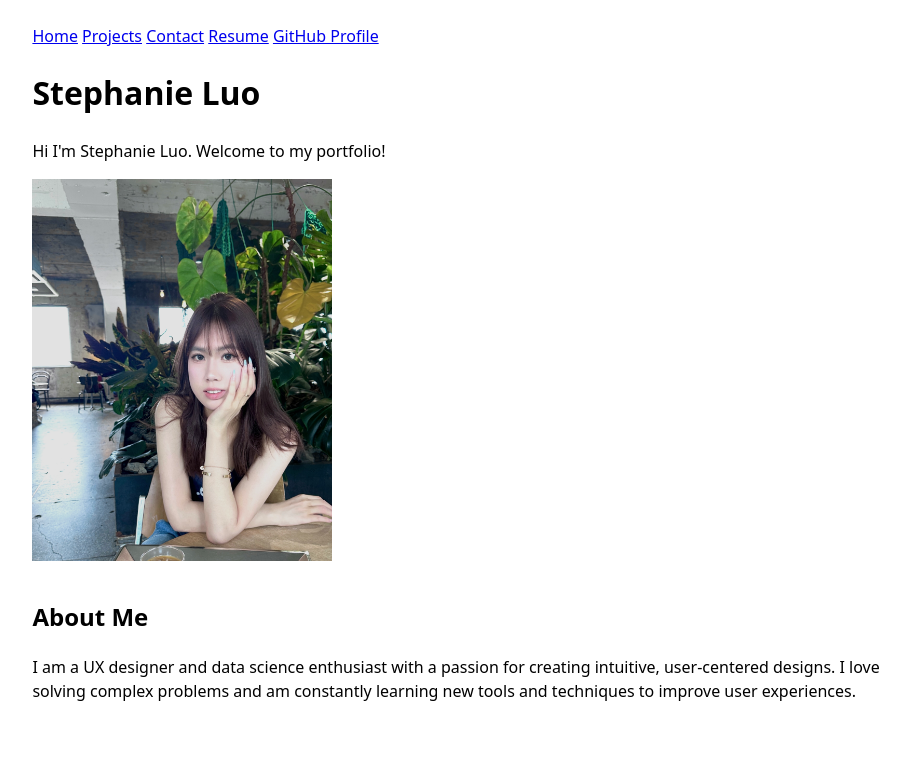
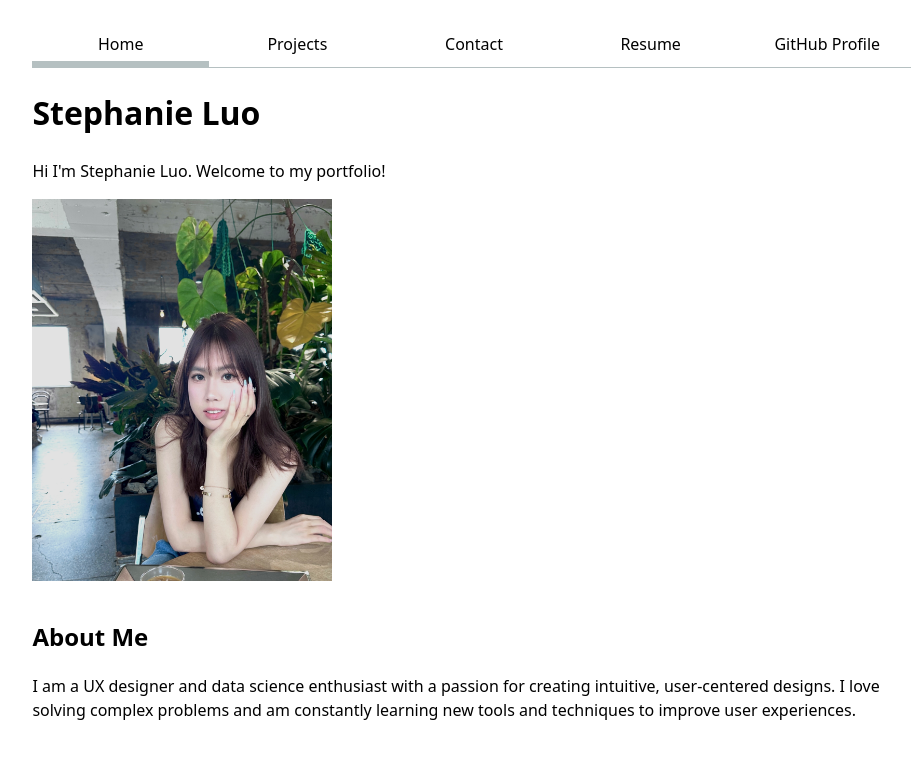
Before and after one commit to stephluooo/portfolio, a plain HTML site: page index.html in a window 1280 px wide. Shown: the whole page, without its empty margins (166-1077 px from the left). Drawn offline with Linux system fonts and the light colour scheme.

Commit message:
Update style.css

```diff
--- a/style.css
+++ b/style.css
@@ -27,3 +27,27 @@ nav ul {
   gap: 1rem;
   justify-content: center;
 }
+
+nav {
+  display: flex;
+  margin-bottom: 1em;
+  border-bottom: 1px solid oklch(80% 3% 200);
+}
+
+nav a {
+  flex: 1;
+  text-decoration: none;
+  color: inherit;
+  text-align: center;
+  padding: 0.5em;
+
+}
+
+.current {
+  border-bottom: 0.4em solid oklch(80% 3% 200);
+  padding-bottom: 0.3em;
+}
+
+:root {
+  --color-accent: oklch(65% 50% 0)
+}
```
